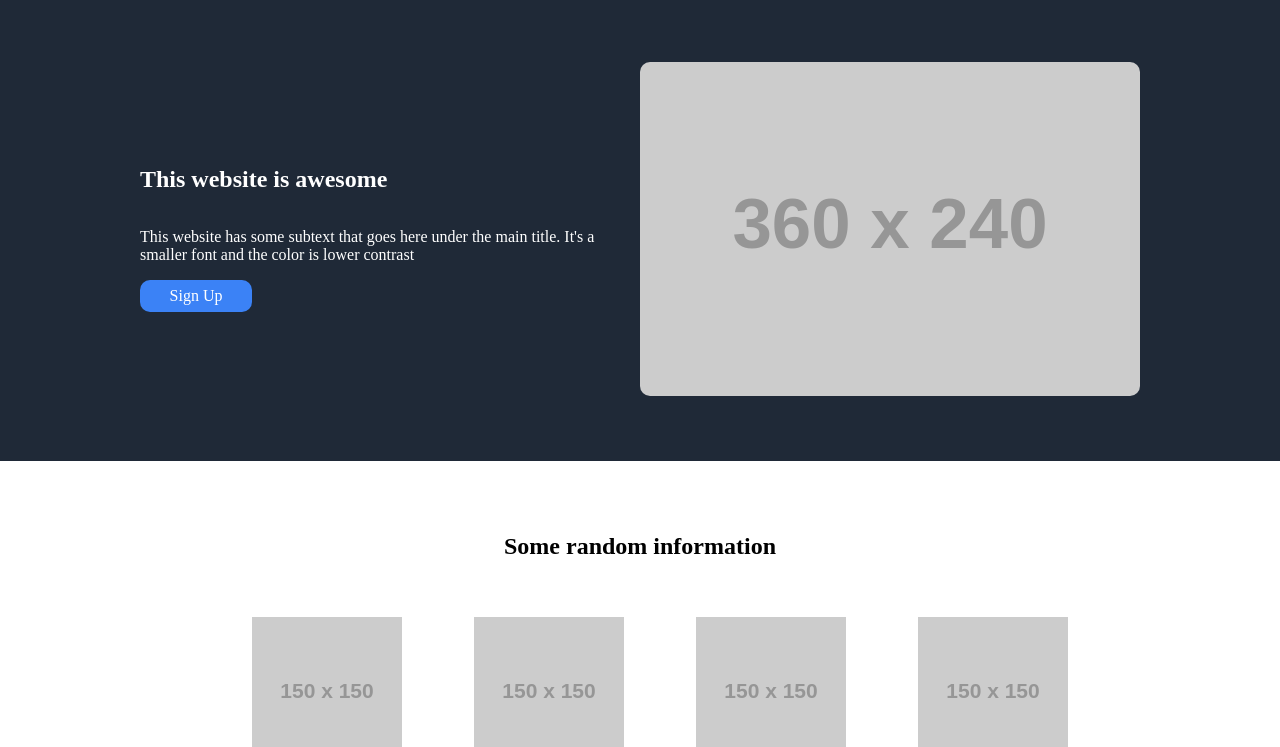
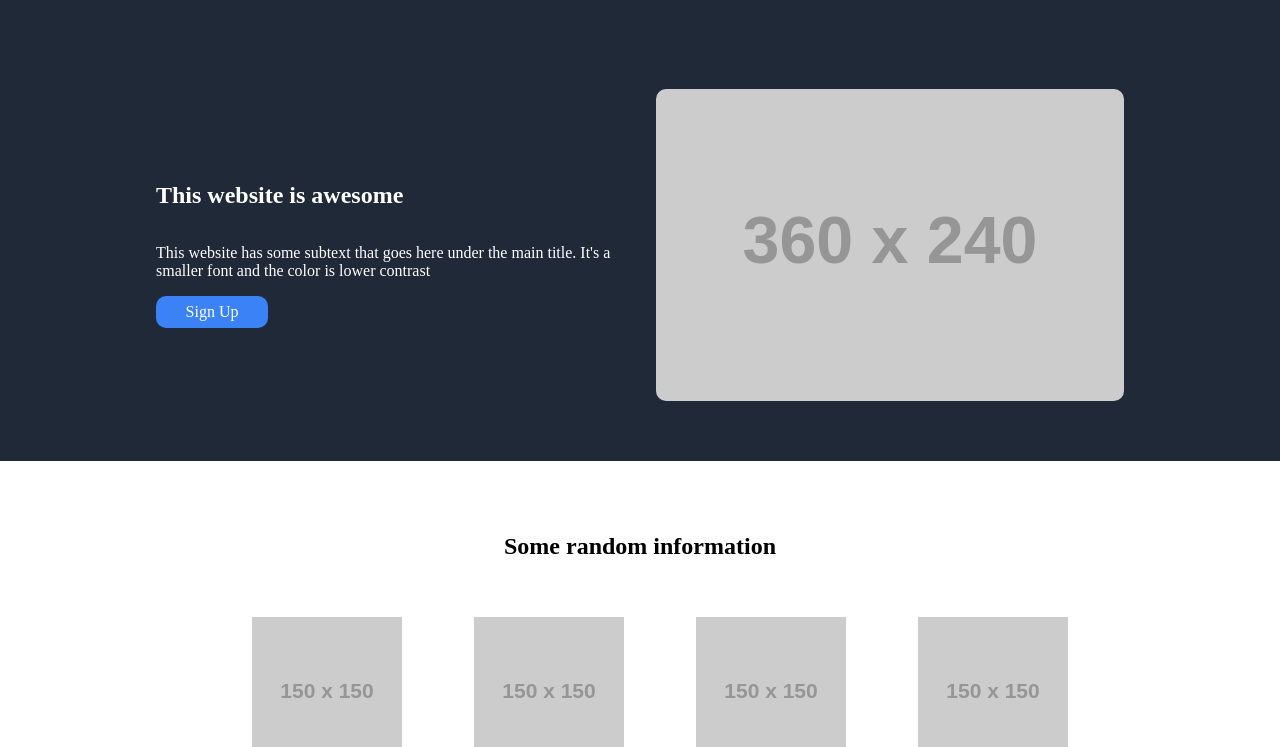
Before and after one commit to ssaturgo/landing-page-template, a plain HTML site: page index.html in a window 1280 px wide. Shown: the part 53-800 px from the top of the page. Drawn offline with Linux system fonts and the light colour scheme; placeholder pictures from the web are drawn by us.

Commit message:
Edited CSS File
I made some minor changes to the CSS file
(padding)

```diff
--- a/CSS/style.css
+++ b/CSS/style.css
@@ -53,7 +53,6 @@ nav a {
     background-color: var(--background-color-solid);
     color: var(--text-color-solid);
     max-width: 1000px;
-
 }
 .light {
     background-color: var(--background-color-light);
@@ -74,7 +73,6 @@ nav a {
 section {
     display: flex;
     margin: 0 auto;
-    /*max-width: 1000px;*/
     height: var(--section-size);
     padding: 2rem;
 }
@@ -90,6 +88,7 @@ section {
     display: flex;
     flex-direction: column;
     justify-content: center;
+    padding: 1rem;
 }
 
 #about img {
```
